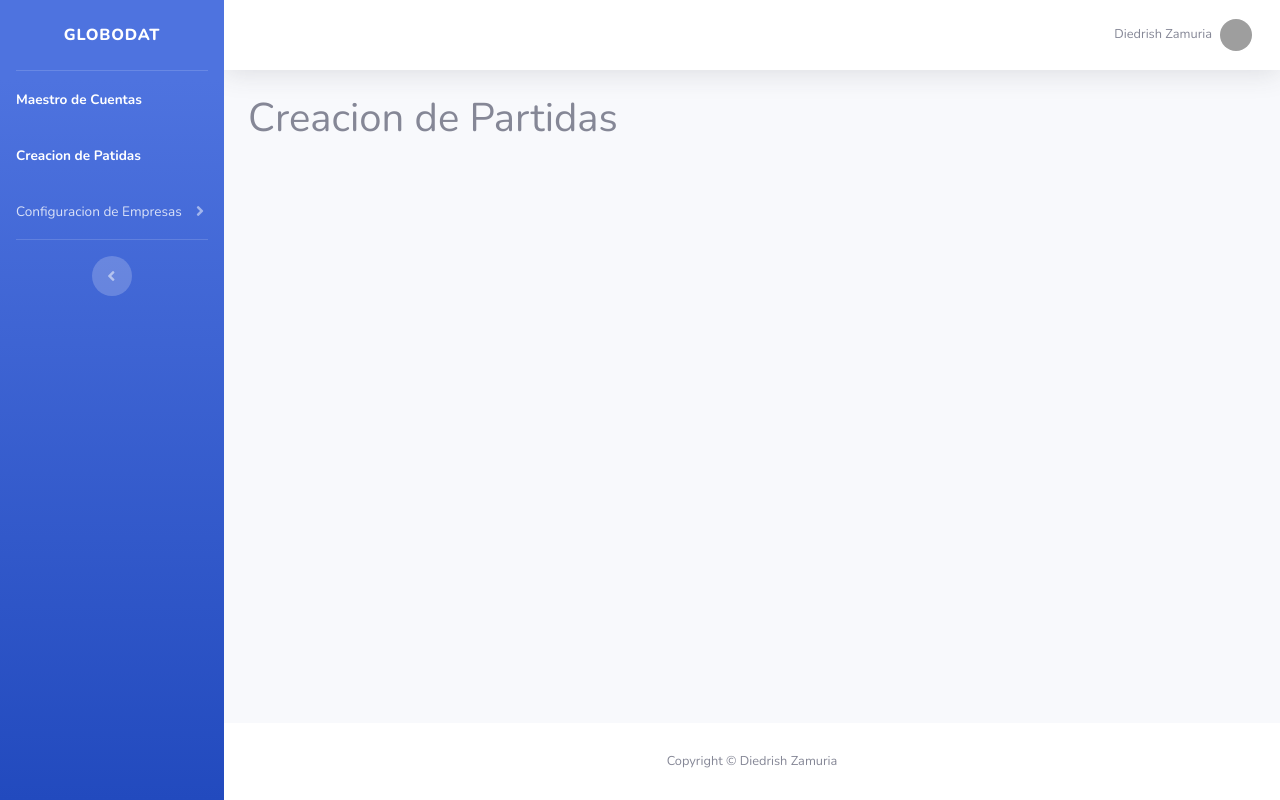
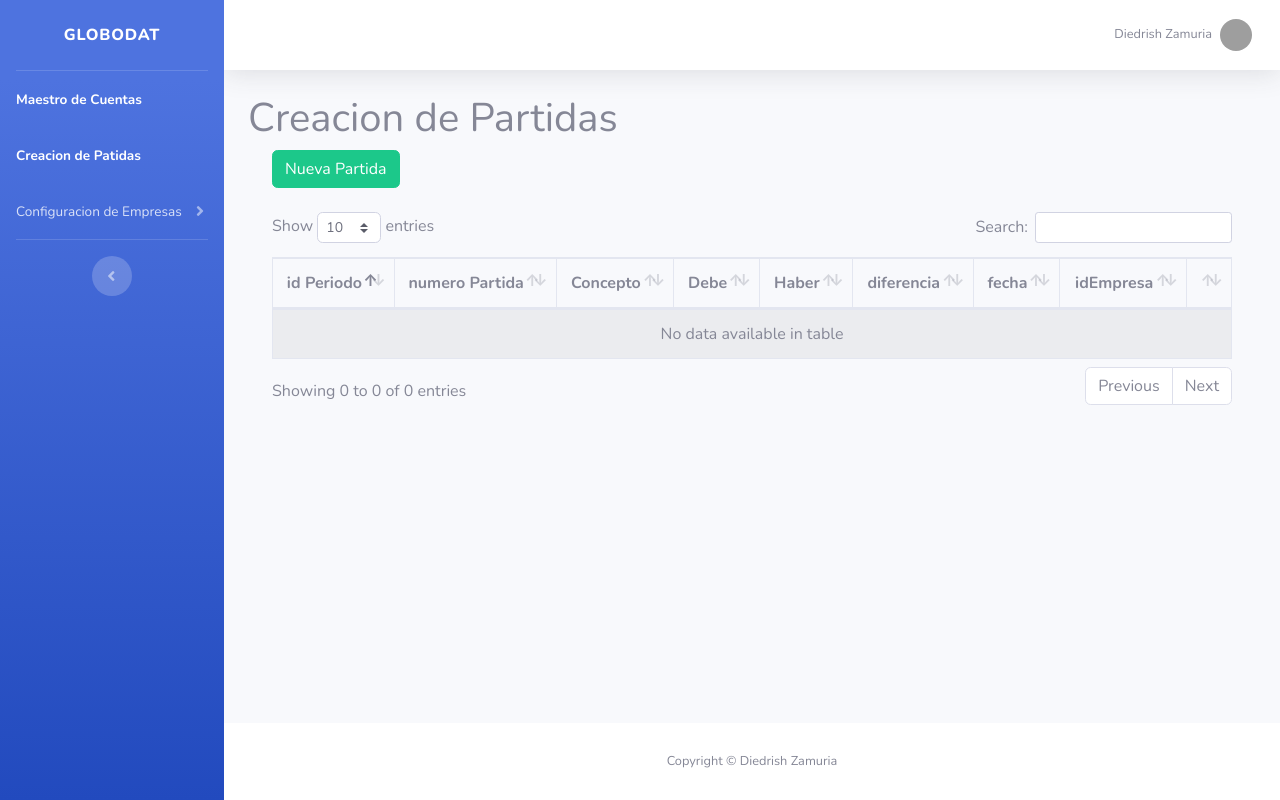
Before and after one commit to diedrish/dizycon, a PHP site: page /creacionPartidas.php in a window 1280 px wide. Run offline with PHP 8.4, Linux system fonts and the light colour scheme; data that the repository does not hold is empty; grey boxes are pictures that could not be loaded.

Commit message:
Avance de este dia modulo de creacion de partidas

```diff
--- /dev/null
+++ b/controlador/crudPartidas/buscarPartida.php
@@ -0,0 +1,33 @@
+<?php
+
+include('../database.php');
+
+$query = "SELECT * from encabezadopartidas";
+$result = mysqli_query($connection, $query);
+if (!$result) {
+    die('Query Failed' . mysqli_error($connection));
+}
+
+$json = array();
+while ($row = mysqli_fetch_array($result)) {
+    $json[] = array(
+        'idPeriodo' => $row['idPeriodo'],
+        'numeroPartida' => $row['numeroPartida'],
+        'concepto' => $row['concepto'],
+        'debe' => $row['debe'],
+        'haber' => $row['haber'],
+        'diferencia' => $row['diferencia'],
+        'fecha' => $row['fecha'],
+        'idEmpresa' => $row['idEmpresa']
+    );
+}
+$jsonstring = json_encode($json);
+echo $jsonstring;
+
+
+
+
+
+
+
+?>
--- a/creacionPartidas.php
+++ b/creacionPartidas.php
@@ -1,9 +1,109 @@
-<?php require_once "vistas/parte_superior.php"?>
+<?php require_once "vistas/parte_superior.php" ?>
 
 <!--INICIO del cont principal-->
 <div class="container">
     <h1>Creacion de Partidas</h1>
+
+
+    <div class="container">
+        <div class="row">
+            <div class="col-lg-12">
+                <button id="btnNuevo" type="button" class="btn btn-success" data-toggle="modal">Nueva Partida</button>
+            </div>
+        </div>
+    </div>
+    <br>
+    <div class="container">
+        <div class="row">
+            <div class="col-lg-12">
+                <div class="table-responsive">
+                    <table id="tablaPartidas" class="table table-striped table-bordered table-condensed"
+                        style="width:100%">
+                        <thead class="text-center">
+                            <tr>
+                                <th>id Periodo</th>
+                                <th>numero Partida</th>
+                                <th>Concepto</th>
+                                <th>Debe</th>
+                                <th>Haber</th>
+                                <th>diferencia</th>
+                                <th>fecha</th>
+                                <th>idEmpresa</th>
+                                <th></th>
+                            </tr>
+                        </thead>
+                        <tbody id="partidas">
+
+                        </tbody>
+                    </table>
+                </div>
+            </div>
+        </div>
+    </div>
+
+    <!--Modal para CRUD-->
+    <div class="modal fade" id="modalCRUD" tabindex="-1" role="dialog" aria-labelledby="exampleModalLabel"
+        aria-hidden="true">
+        <div class="modal-dialog" role="document">
+            <div class="modal-content">
+                <div class="modal-header">
+                    <h5 class="modal-title" id="exampleModalLabel"></h5>
+                    <button type="button" class="close" data-dismiss="modal" aria-label="Close"><span
+                            aria-hidden="true">&times;</span>
+                    </button>
+                </div>
+                <form id="form-Partidas">
+                    <div class="modal-body">
+
+                        <div class="form-group">
+                            <label for="txt_numeroPartida" class="col-form-label">Numero Partida</label>
+                            <input type="text" class="form-control" id="txt_numeroPartida" autocomplete="off">
+
+                        </div>
+                        <div class="form-group">
+
+                            <label for="txt_concepto" class="col-form-label">Concepto Partida </label>
+                            <input type="text" class="form-control" id="txt_concepto" autocomplete="off">
+
+                        </div>
+                        <div class="form-group">
+                            <label for="txt_fecha" class="col-form-label">Fecha</label>
+
+                            <input type="date" id="txt_fecha" name="trip-start" value="" min="2023-01-01" max="2023-12-31">
+                        </div>
+
+
+                    </div>
+                    <div class="modal-footer">
+                        <button type="submit" class="btn btn-primary">Guardar</button>
+                    </div>
+
+                </form>
+            </div>
+        </div>
+    </div>
+
+
+
 </div>
 <!--FIN del cont principal-->
 
-<?php require_once "vistas/parte_inferior.php"?>
+<!-- Bootstrap core JavaScript-->
+<script src="vendor/jquery/jquery.min.js"></script>
+<script src="vendor/bootstrap/js/bootstrap.bundle.min.js"></script>
+
+<!-- Core plugin JavaScript-->
+<script src="vendor/jquery-easing/jquery.easing.min.js"></script>
+
+<!-- Custom scripts for all pages-->
+<script src="js/sb-admin-2.min.js"></script>
+
+
+
+
+<!-- datatables JS -->
+<script type="text/javascript" src="vendor/datatables/datatables.min.js"></script>
+<!-- código propio JS -->
+<script type="text/javascript" src="./modelo/partidas.js"></script>
+
+<?php require_once "vistas/parte_inferior.php" ?>
--- /dev/null
+++ b/modelo/partidas.js
@@ -0,0 +1,163 @@
+$(document).ready(function () {
+    var editar = false;
+
+  listarPartidas();
+
+    $('#tablaPartidas').DataTable({
+        "ajax": {
+            "url": "./controlador/crudPartidas/buscarPartida.php",
+            "dataSrc": ""
+        },
+        "columns": [
+            { "data": "idPeriodo" },
+            { "data": "numeroPartida" },
+            { "data": "concepto" },
+            { "data": "debe" },
+            { "data": "haber" },
+            { "data": "diferencia" },
+            { "data": "fecha" },
+            { "data": "idEmpresa" },
+             {
+                "targets": -1,
+                "data": null,
+                "defaultContent": "<td><div class='text-center'><div class='btn-group'><button class='btn btn-primary btnEditar'>Editar</button> &nbsp <button class='btn btn-danger btnBorrar'>Borrar</button> &nbsp <button class='btn btn-info btnAdd'>ADD</button></div></div></td>"
+
+             }
+        ]
+
+    });
+
+
+
+    $("#btnNuevo").click(function () {
+        $(".modal-header").css("background-color", "#1cc88a");
+        $(".modal-header").css("color", "white");
+        $(".modal-title").text("Registrar Partida");
+        $("#modalCRUD").modal("show");
+        id = null;
+        editar = false;
+    });
+
+
+    var fila; //capturar la fila para editar o borrar el registro
+
+    //botón EDITAR
+    $(document).on("click", ".btnEditar", function () {
+        editar = true;
+        fila = $(this).closest("tr");
+        idEmpresa = fila.find('td:eq(0)').text();
+        nombre = fila.find('td:eq(1)').text();
+        nit = fila.find('td:eq(2)').text();
+        nrc = fila.find('td:eq(3)').text();
+        giro = fila.find('td:eq(4)').text();
+        telefono = fila.find('td:eq(5)').text();
+        categoria = fila.find('td:eq(6)').text();
+        direccion = fila.find('td:eq(7)').text();
+
+        $("#txt_nombre").val(nombre);
+        $("#txt_nit").val(nit);
+        $("#txt_nrc").val(nrc);
+        $("#txt_giro").val(giro);
+        $("#txt_telefono").val(telefono);
+        $("#txt_categoria").val(categoria);
+        $("#txt_direccion").val(direccion);
+        editar = true;
+        idEmpre=idEmpresa;
+
+
+        $(".modal-header").css("background-color", "#4e73df");
+        $(".modal-header").css("color", "white");
+        $(".modal-title").text("Editar Partida");
+        $("#modalCRUD").modal("show");
+
+    });
+
+    //botón BORRAR
+    $(document).on("click", ".btnBorrar", function () {
+        fila = $(this);
+        idEmpresa = parseInt($(this).closest("tr").find('td:eq(0)').text());
+
+
+        empresa = parseInt($(this).closest("tr").find('td:eq(1)').text());
+
+        var respuesta = confirm("¿Está seguro de eliminar la partida : " + empresa + "?");
+        if (respuesta) {
+            $.ajax({
+                url: "./controlador/crudPartidas/borrarPartida.php",
+                type: "POST",
+                dataType: "json",
+                data: { idEmpresa: idEmpresa },
+                success: function () {
+                    listarEmpresas();
+                }
+            });
+        }
+    });
+
+
+    //para editar y guardar cuentas
+    $('#form-Partidas').submit(e => {
+        var periodo="001";
+        var empresa="1";
+        const postData = {
+            numero: $('#txt_numeroPartida').val(),
+            concepto: $('#txt_concepto').val(),
+            fecha: $('#txt_fecha').val(),
+            periodo:periodo,
+            empresa:empresa
+        };
+        var url = '';
+        if (editar) {
+            url = './controlador/crudPartidas/editarPartida.php';
+        } else {
+            url = './controlador/crudPartidas/crearPartida.php';
+        }
+
+        $.post(url, postData, function (response) {
+            console.log(response);
+            $('#form-Partidas').trigger('reset');
+            listarEmpresas();
+
+        });
+        e.preventDefault();
+
+        $("#modalCRUD").modal("hide");
+        editar = false;
+        idEmpre='';
+
+    });
+
+    //llenar tabla partidas.
+
+    function listarPartidas() {
+        $.ajax({
+            url: "./controlador/crudPartidas/buscarPartida.php",
+            method: "GET",
+            success: function (respuesta) {
+                const tasks = JSON.parse(respuesta);
+                let template = '';
+                tasks.forEach(task => {
+                    template += `
+                    <tr >
+                 <td>${task.idPeriodo}</td>
+                 <td>${task.numeroPartida}</td>
+                 <td>${task.concepto}</td>
+                 <td>${task.debe}</td>
+                 <td>${task.haber}</td>
+                 <td>${task.diferencia}</td>
+                 <td>${task.fecha}</td>
+                 <td>${task.idEmpresa}</td>
+                 <td><div class='text-center'><div class='btn-group'><button class='btn btn-primary btnEditar'>Editar</button> &nbsp <button class='btn btn-danger btnBorrar'>Borrar</button> &nbsp <button class='btn btn-info btnAdd'>ADD</button></div></div></td>
+
+                 </tr>
+                 `
+                });
+                $('#partidas').html(template);
+            }
+        });
+    }
+
+
+
+
+});
--- a/vistas/parte_superior.php
+++ b/vistas/parte_superior.php
@@ -49,7 +49,7 @@
       </li>
       <!-- Nav Item - Dashboard -->
       <li class="nav-item active">
-        <a class="nav-link" href="#">
+        <a class="nav-link" href="creacionPartidas.php">
           <span>Creacion de Patidas</span></a>
       </li>
 
@@ -66,6 +66,8 @@
             <h6 class="collapse-header">Opciones Empresas:</h6>
 
             <a class="collapse-item" href="empresas.php">Registro de Empresas</a>
+
+            <a class="collapse-item" href="empresas.php">Registro de Usuarios</a>
           </div>
         </div>
       </li>
```
Also changed, not shown: controlador/crudPartidas/borrarPartida.php (added, +20 -0 lines), controlador/crudPartidas/crearPartida.php (added, +26 -0 lines), controlador/crudPartidas/editarEmpresa.php (added, +25 -0 lines).
